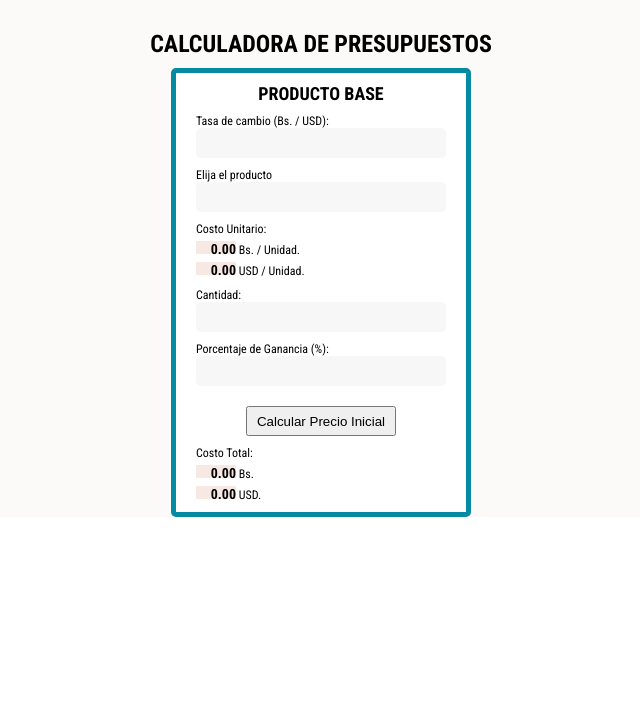
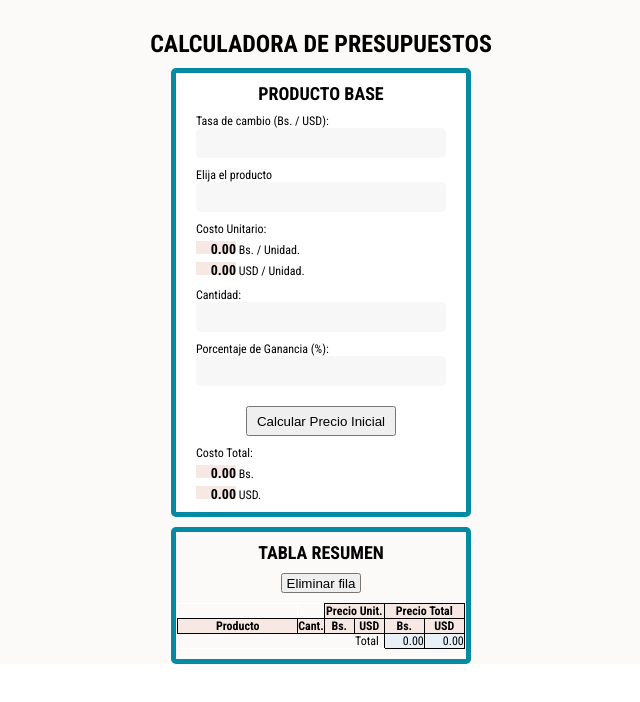
Before and after one commit to manuelmad/dolcevita-budget-calculator, a React (Create React App) app: page / in a window 1280 px wide. Shown: the top 702 px of the page, without its empty margins (319-959 px from the left). Built offline with nearby package versions, Linux system fonts and the light colour scheme.

Commit message:
Creando componente para tabla resumen.

```diff
--- a/src/App.js
+++ b/src/App.js
@@ -2,13 +2,14 @@
 // import './App.css';
 import React from 'react';
 import { InitialPrice } from './InitialPrice/InitialPrice';
+import { SummaryChart } from './SummaryChart/SummaryChart';
 
 function App() {
   return (
     <React.Fragment>
       <h1>Calculadora de Presupuestos</h1>
       <InitialPrice />
-      {/*<SummaryChart />*/}
+      <SummaryChart />
       {/*<AdditionalPrice />*/}
       {/*<Budget />*/}
       {/*<ClearAll />*/}
--- /dev/null
+++ b/src/SummaryChart/SummaryChart.css
@@ -0,0 +1,63 @@
+.parrafo-boton-eliminar-fila {
+	text-align: center;
+}
+
+#eliminar_fila {
+	width: 8rem;
+	height: 2rem;
+}
+
+.primera-fila-cabecera th:first-child {
+	border-left: 0.1rem solid white;
+	border-top: 0.1rem solid white;
+	border-right: 0.1rem solid white;
+}
+
+.primera-fila-cabecera th:nth-child(2) {
+	border-top: 0.1rem solid white;
+}
+
+.fila-referencia, .primera-fila-cabecera th:nth-child(3), .primera-fila-cabecera th:nth-child(4) {
+	background-color: var(--kind-pink);
+}
+
+.fila-referencia th:first-child {
+	width: 12rem;
+}
+
+.fila-referencia th:nth-child(3),
+.fila-referencia th:nth-child(4) {
+	min-width: 3rem;
+}
+
+.fila-referencia th:nth-child(5),
+.fila-referencia th:nth-child(6) {
+	min-width: 4rem;
+}
+
+.fila-total td:first-child {
+	text-align: end;
+	padding-right: 0.5rem;
+	border-left: 0.1rem solid white;
+	border-bottom: 0.1rem solid white;
+}
+
+#cuerpo_tabla_resumen tr td:nth-child(2) {
+	text-align: center;
+}
+
+#cuerpo_tabla_resumen tr:not(:last-child) {
+	height: 3rem;
+}
+
+#cuerpo_tabla_resumen tr td:nth-child(3),
+#cuerpo_tabla_resumen tr td:nth-child(4),
+#cuerpo_tabla_resumen tr td:nth-child(5),
+#cuerpo_tabla_resumen tr td:nth-child(6) {
+	text-align: right;
+}
+
+#cuerpo_tabla_resumen .fila-total td:nth-child(2), .fila-total td:nth-child(3) {
+	background-color: var(--very-light-blue);
+	text-align: end;
+}
--- /dev/null
+++ b/src/SummaryChart/SummaryChart.js
@@ -0,0 +1,40 @@
+import React from "react";
+import './SummaryChart.css';
+
+function SummaryChart() {
+    return(
+        <section>
+			<h2>Tabla Resumen</h2>
+			<p className="parrafo-boton-eliminar-fila">
+				<button id="eliminar_fila">Eliminar fila</button>
+			</p>
+			<table id="tabla_resumen">
+				<thead id="cabecera_tabla_resumen">
+					<tr className="primera-fila-cabecera">
+						<th></th>
+						<th></th>
+						<th colSpan="2">Precio Unit.</th>
+						<th colSpan="2">Precio Total</th>
+					</tr>
+					<tr className="fila-referencia">
+						<th>Producto</th>
+						<th>Cant.</th>
+						<th>Bs.</th>
+						<th>USD</th>
+						<th>Bs.</th>
+						<th>USD</th>
+					</tr>
+				</thead>
+				<tbody id="cuerpo_tabla_resumen">
+					<tr className="fila-total">
+						<td colSpan="4">Total</td>
+						<td id="celda_suma_Bs">0.00</td>
+						<td id="celda_suma_usd">0.00</td>
+					</tr>
+				</tbody>
+			</table>
+		</section>
+    );
+}
+
+export { SummaryChart };
```
